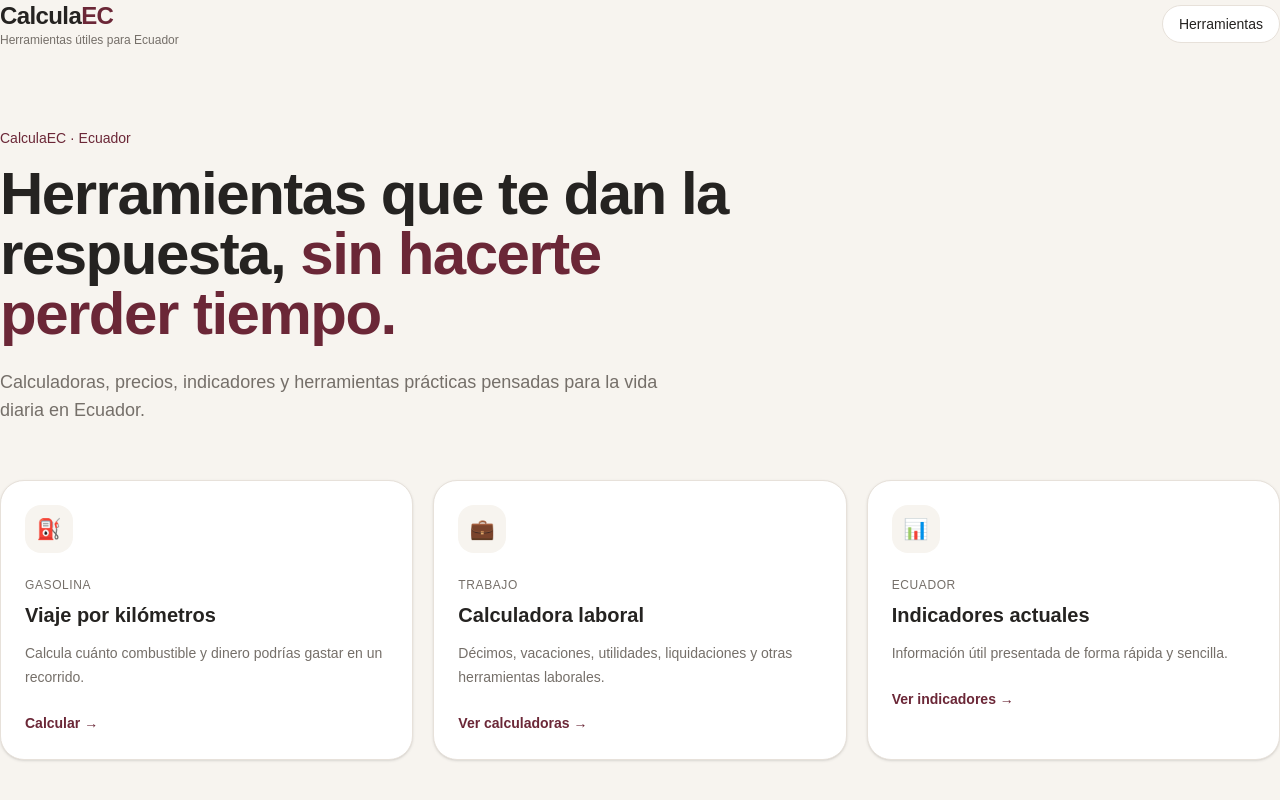
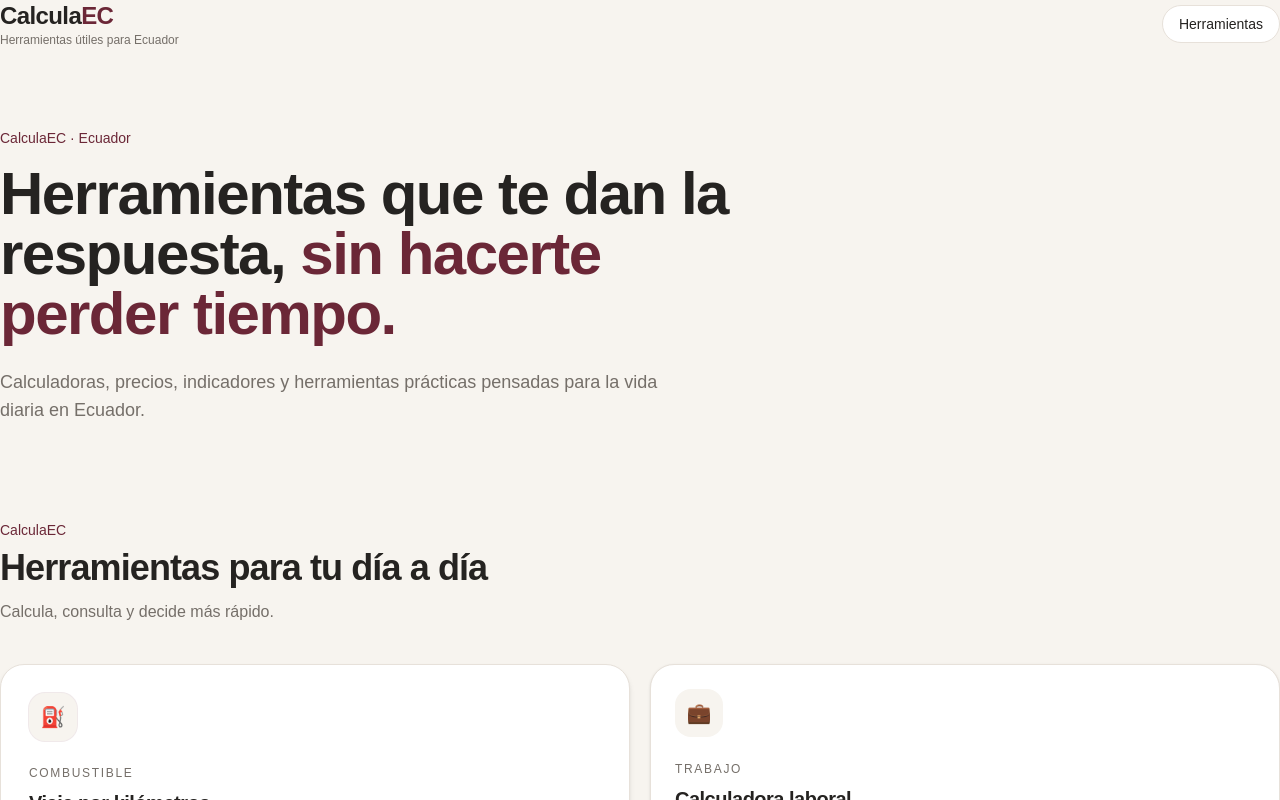
Before and after one commit to JokerEc96/CalculaEC, a Next.js app: page / in a window 1280 px wide. Shown: the top 800 px of the page. Built offline with nearby package versions, Linux system fonts and the light colour scheme.

Commit message:
feat: integrate tools section into homepage

```diff
--- a/app/page.tsx
+++ b/app/page.tsx
@@ -1,10 +1,8 @@
 "use client";
 
-import { useState } from "react";
+import ToolsSection from "@/components/ToolsSection";
 
 export default function Home() {
-const [showTools, setShowTools] = useState(false);
-
   return (
     <main>
       <header className="flex items-center justify-between">
@@ -18,7 +16,6 @@ return (
         </div>
 
         <button
-        onClick={() => setShowTools(!showTools)}
           className="rounded-full border border-[var(--border)] bg-white px-4 py-2 text-sm transition hover:-translate-y-0.5 hover:shadow-md"
         >
           Herramientas
@@ -41,79 +38,8 @@ return (
         </p>
       </div>
 
-    <section className="mt-14 grid gap-5 md:grid-cols-3">
+      <ToolsSection />
 
-      <article className="rounded-3xl border border-[var(--border)] bg-white p-6 shadow-sm transition duration-300 hover:-translate-y-1 hover:shadow-lg">
-        <div className="mb-6 flex h-12 w-12 items-center justify-center rounded-2xl bg-[var(--cream)] text-xl">
-          ⛽
-        </div>
-
-        <p className="text-xs font-medium uppercase tracking-wider text-[var(--muted)]">
-          Gasolina
-        </p>
-
-        <h2 className="mt-2 text-xl font-semibold">
-          Viaje por kilómetros
-        </h2>
-
-        <p className="mt-3 text-sm leading-6 text-[var(--muted)]">
-          Calcula cuánto combustible y dinero podrías gastar en un
-          recorrido.
-        </p>
-
-        <button className="mt-6 text-sm font-semibold text-[var(--wine)]">
-          Calcular →
-        </button>
-      </article>
-
-      <article className="rounded-3xl border border-[var(--border)] bg-white p-6 shadow-sm transition duration-300 hover:-translate-y-1 hover:shadow-lg">
-        <div className="mb-6 flex h-12 w-12 items-center justify-center rounded-2xl bg-[var(--cream)] text-xl">
-          💼
-        </div>
-
-        <p className="text-xs font-medium uppercase tracking-wider text-[var(--muted)]">
-          Trabajo
-        </p>
-
-        <h2 className="mt-2 text-xl font-semibold">
-          Calculadora laboral
-        </h2>
-
-        <p className="mt-3 text-sm leading-6 text-[var(--muted)]">
-          Décimos, vacaciones, utilidades, liquidaciones y otras
-          herramientas laborales.
-        </p>
-
-        <button className="mt-6 text-sm font-semibold text-[var(--wine)]">
-          Ver calculadoras →
-        </button>
-      </article>
-
-      <article className="rounded-3xl border border-[var(--border)] bg-white p-6 shadow-sm transition duration-300 hover:-translate-y-1 hover:shadow-lg">
-        <div className="mb-6 flex h-12 w-12 items-center justify-center rounded-2xl bg-[var(--cream)] text-xl">
-          📊
-        </div>
-
-        <p className="text-xs font-medium uppercase tracking-wider text-[var(--muted)]">
-          Ecuador
-        </p>
-
-        <h2 className="mt-2 text-xl font-semibold">
-          Indicadores actuales
-        </h2>
-
-        <p className="mt-3 text-sm leading-6 text-[var(--muted)]">
-          Información útil presentada de forma rápida y sencilla.
-        </p>
-
-        <button className="mt-6 text-sm font-semibold text-[var(--wine)]">
-          Ver indicadores →
-        </button>
-      </article>
-
-    </section>
-
-    {showTools && (
       <section className="mt-6 rounded-3xl border border-[var(--border)] bg-white p-6 shadow-sm">
         <h2 className="text-lg font-semibold">
           Más herramientas próximamente
@@ -124,10 +50,8 @@ return (
           Ecuador.
         </p>
       </section>
-    )}
 
       <section className="mt-10 grid gap-4 sm:grid-cols-2">
-
         <div className="rounded-2xl border border-[var(--border)] bg-white p-5">
           <p className="text-xs text-[var(--muted)]">
             Precio actual de gasolinas en Ecuador
@@ -147,7 +71,6 @@ return (
             Información económica actual
           </p>
         </div>
-
       </section>
 
       <div className="mt-10 flex min-h-24 items-center justify-center rounded-3xl border border-dashed border-[var(--border)]">
```
Lines whose indentation alone changed are shown as unchanged.
